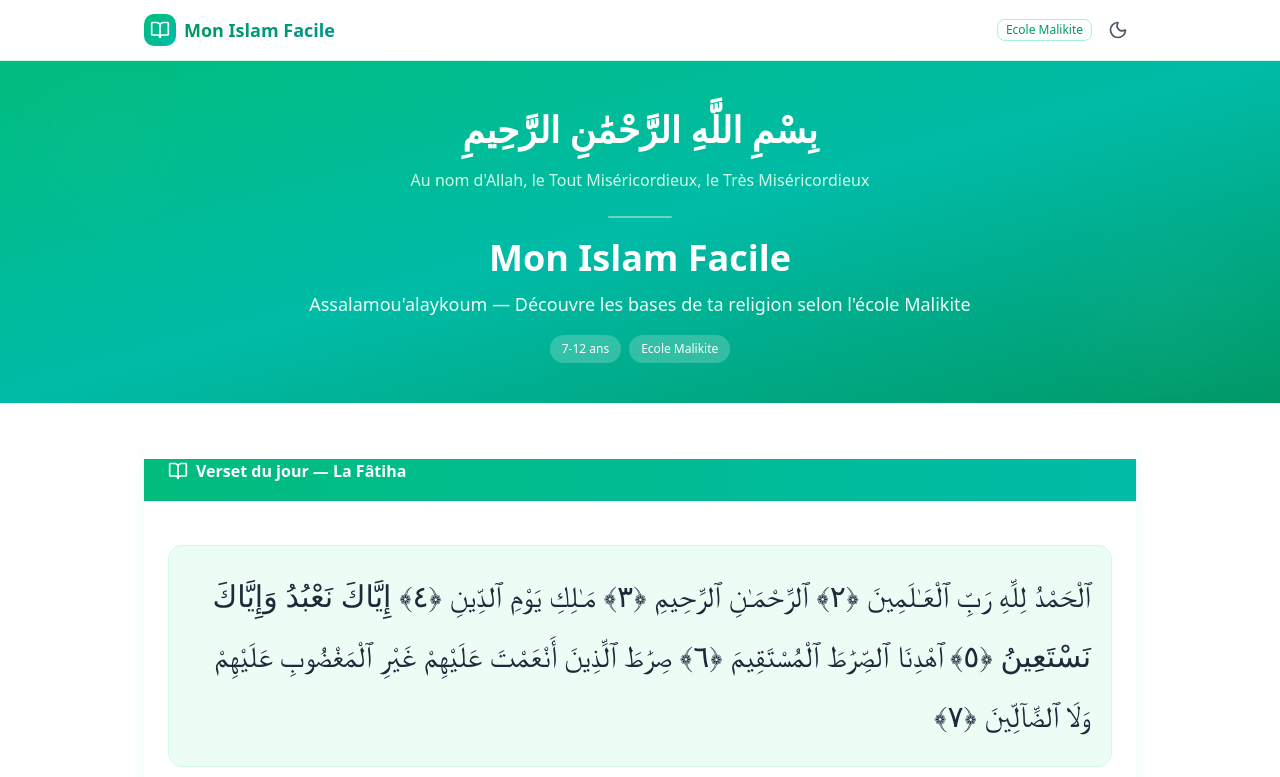
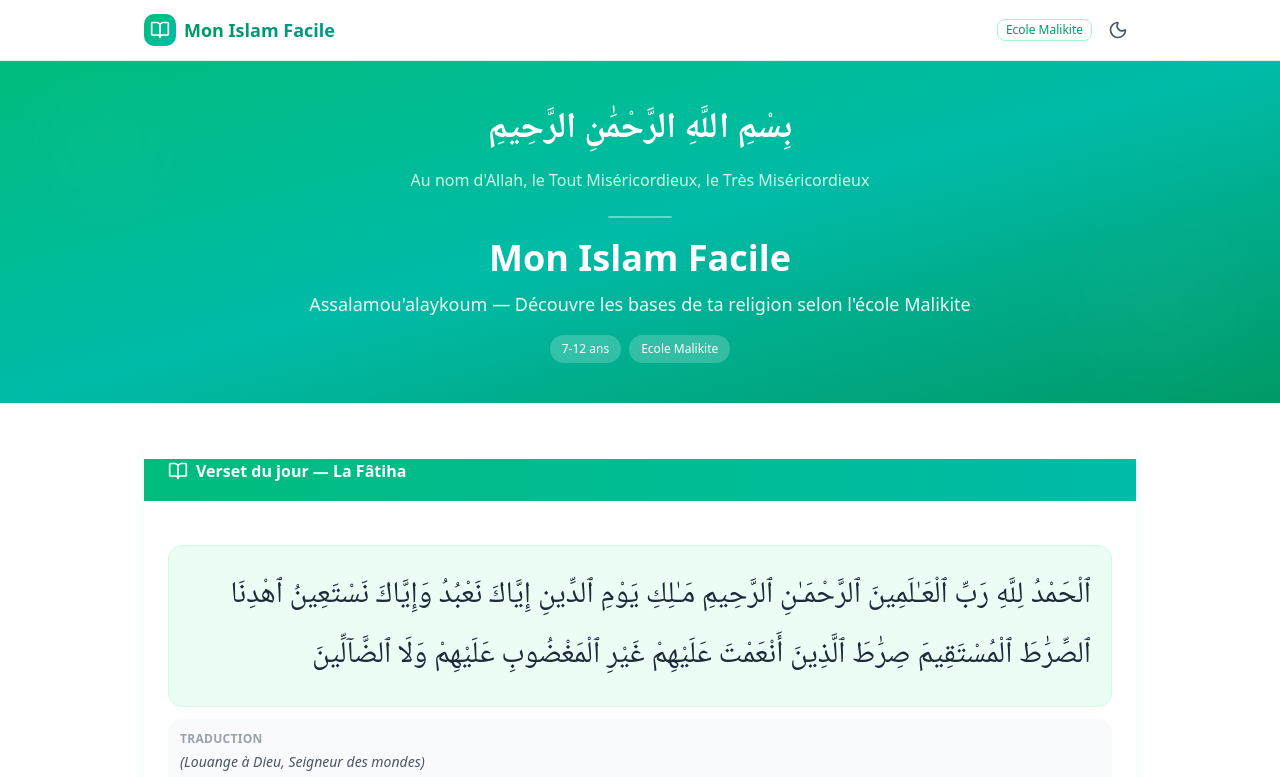
Before and after one commit to Sounawa/Mon-Islam-Facile, a Next.js app: page / in a window 1280 px wide. Shown: the top 777 px of the page. Built offline with nearby package versions, Linux system fonts and the light colour scheme.

Commit message:
5b0a6b54-ce57-4266-8d91-616734ec58a7

```diff
--- a/src/app/globals.css
+++ b/src/app/globals.css
@@ -119,4 +119,7 @@
   body {
     @apply bg-background text-foreground;
   }
+  [dir="rtl"], .arabic-text {
+    font-family: var(--font-arabic), "Noto Naskh Arabic", "Traditional Arabic", "Arabic Typesetting", serif;
+  }
 }
--- a/src/app/layout.tsx
+++ b/src/app/layout.tsx
@@ -1,5 +1,5 @@
 import type { Metadata } from "next";
-import { Geist, Geist_Mono } from "next/font/google";
+import { Geist, Geist_Mono, Noto_Naskh_Arabic } from "next/font/google";
 import "./globals.css";
 import { Toaster } from "@/components/ui/toaster";
 import { ThemeProvider } from "next-themes";
@@ -12,6 +12,13 @@ const geistSans = Geist({
 const geistMono = Geist_Mono({
   variable: "--font-geist-mono",
   subsets: ["latin"],
+});
+
+const notoNaskhArabic = Noto_Naskh_Arabic({
+  variable: "--font-arabic",
+  subsets: ["arabic"],
+  weight: ["400", "500", "600", "700"],
+  display: "swap",
 });
 
 export const metadata: Metadata = {
@@ -41,7 +48,7 @@ export default function RootLayout({
   return (
     <html lang="fr" suppressHydrationWarning>
       <body
-        className={`${geistSans.variable} ${geistMono.variable} antialiased bg-white dark:bg-gray-950 text-foreground`}
+        className={`${geistSans.variable} ${geistMono.variable} ${notoNaskhArabic.variable} antialiased bg-white dark:bg-gray-950 text-foreground`}
       >
         <ThemeProvider attribute="class" defaultTheme="light" enableSystem>
           {children}
--- a/src/app/page.tsx
+++ b/src/app/page.tsx
@@ -102,17 +102,22 @@ const statutIcons: Record<string, React.ReactNode> = {
 // ========================================
 
 function ThemeToggle() {
-  const { theme, setTheme, resolvedTheme } = useTheme();
+  const { resolvedTheme, setTheme } = useTheme();
+  const [mounted, setMounted] = useState(false);
 
-  if (!resolvedTheme) return <div className="w-9 h-9" />;
+  useEffect(() => {
+    setMounted(true); // eslint-disable-line react-hooks/set-state-in-effect
+  }, []);
+
+  if (!mounted) return <div className="w-9 h-9" />;
 
   return (
     <button
-      onClick={() => setTheme(theme === "dark" ? "light" : "dark")}
+      onClick={() => setTheme(resolvedTheme === "dark" ? "light" : "dark")}
       className="p-2 rounded-full hover:bg-gray-100 dark:hover:bg-gray-800 transition-colors"
       aria-label="Changer de thème"
     >
-      {theme === "dark" ? (
+      {resolvedTheme === "dark" ? (
         <Sun className="w-5 h-5 text-amber-500" />
       ) : (
         <Moon className="w-5 h-5 text-gray-600" />
--- a/src/lib/content.ts
+++ b/src/lib/content.ts
@@ -285,12 +285,12 @@ La femme ne fait pas l'Adhân.`,
 // LA FÂTIHA - source exacte du site
 export const fatiha = {
   titre: "La Fâtiha (le premier chapitre du Coran)",
-  arabe: `ٱلْحَمْدُ لِلَّهِ رَبِّ ٱلْعَـٰلَمِينَ ﴿٢﴾
-ٱلرَّحْمَـٰنِ ٱلرَّحِيمِ ﴿٣﴾
-مَـٰلِكِ يَوْمِ ٱلدِّينِ ﴿٤﴾
-إِيَّاكَ نَعْبُدُ وَإِيَّاكَ نَسْتَعِينُ ﴿٥﴾
-ٱهْدِنَا ٱلصِّرَٰطَ ٱلْمُسْتَقِيمَ ﴿٦﴾
-صِرَٰطَ ٱلَّذِينَ أَنْعَمْتَ عَلَيْهِمْ غَيْرِ ٱلْمَغْضُوبِ عَلَيْهِمْ وَلَا ٱلضَّآلِّينَ ﴿٧﴾`,
+  arabe: `ٱلْحَمْدُ لِلَّهِ رَبِّ ٱلْعَـٰلَمِينَ
+ٱلرَّحْمَـٰنِ ٱلرَّحِيمِ
+مَـٰلِكِ يَوْمِ ٱلدِّينِ
+إِيَّاكَ نَعْبُدُ وَإِيَّاكَ نَسْتَعِينُ
+ٱهْدِنَا ٱلصِّرَٰطَ ٱلْمُسْتَقِيمَ
+صِرَٰطَ ٱلَّذِينَ أَنْعَمْتَ عَلَيْهِمْ غَيْرِ ٱلْمَغْضُوبِ عَلَيْهِمْ وَلَا ٱلضَّآلِّينَ`,
   traduction: `(Louange à Dieu, Seigneur des mondes)
 (le Clément, le Miséricordieux)
 (Le Roi du Jour du Jugement)
@@ -304,10 +304,10 @@ export const fatiha = {
 export const sourateIkhlas = {
   titre: "Sourate Al-Ikhlâs",
   arabe: `بِسْمِ ٱللَّهِ ٱلرَّحْمَـٰنِ ٱلرَّحِيمِ
-قُلْ هُوَ ٱللَّهُ أَحَدٌ ﴿١﴾
-ٱللَّهُ ٱلصَّمَدُ ﴿٢﴾
-لَمْ يَلِدْ وَلَمْ يُولَدْ ﴿٣﴾
-وَلَمْ يَكُن لَّهُۥ كُفُوًا أَحَدٌ ﴿٤﴾`,
+قُلْ هُوَ ٱللَّهُ أَحَدٌ
+ٱللَّهُ ٱلصَّمَدُ
+لَمْ يَلِدْ وَلَمْ يُولَدْ
+وَلَمْ يَكُن لَّهُۥ كُفُوًا أَحَدٌ`,
   traduction: `(Dis : Lui Dieu, est un)
 (Dieu, le Transcendant)
 (Il n'engendre pas. Et Il n'est pas engendré)
@@ -317,9 +317,9 @@ export const sourateIkhlas = {
 export const sourateNasr = {
   titre: "Sourate An-Nasr",
   arabe: `بِسْمِ ٱللَّهِ ٱلرَّحْمَـٰنِ ٱلرَّحِيمِ
-إِذَا جَآءَ نَصْرُ ٱللَّهِ وَٱلْفَتْحُ ﴿١﴾
-وَرَأَيْتَ ٱلنَّاسَ يَدْخُلُونَ فِى دِينِ ٱللَّهِ أَفْوَاجًا ﴿٢﴾
-فَسَبِّحْ بِحَمْدِ رَبِّكَ وَٱسْتَغْفِرْهُ ۚ إِنَّهُۥ كَانَ تَوَّابًا ﴿٣﴾`,
+إِذَا جَآءَ نَصْرُ ٱللَّهِ وَٱلْفَتْحُ
+وَرَأَيْتَ ٱلنَّاسَ يَدْخُلُونَ فِى دِينِ ٱللَّهِ أَفْوَاجًا
+فَسَبِّحْ بِحَمْدِ رَبِّكَ وَٱسْتَغْفِرْهُ ۚ إِنَّهُۥ كَانَ تَوَّابًا`,
   traduction: `(Lorsque viennent le secours de Dieu et la victoire)
 (Lorsque tu vois les hommes entrer en masse dans la religion de Dieu)
 (Célèbre alors les louanges de ton Seigneur et demande-Lui pardon)
```
